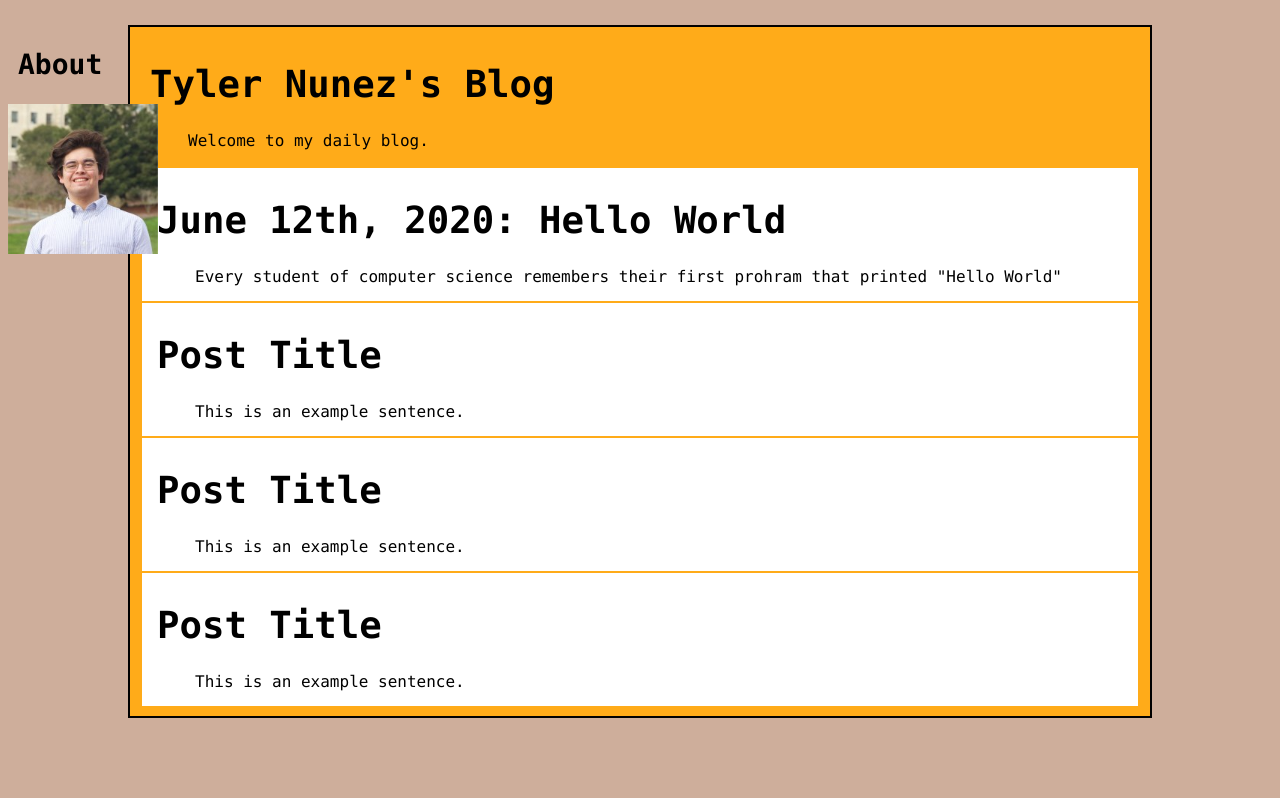
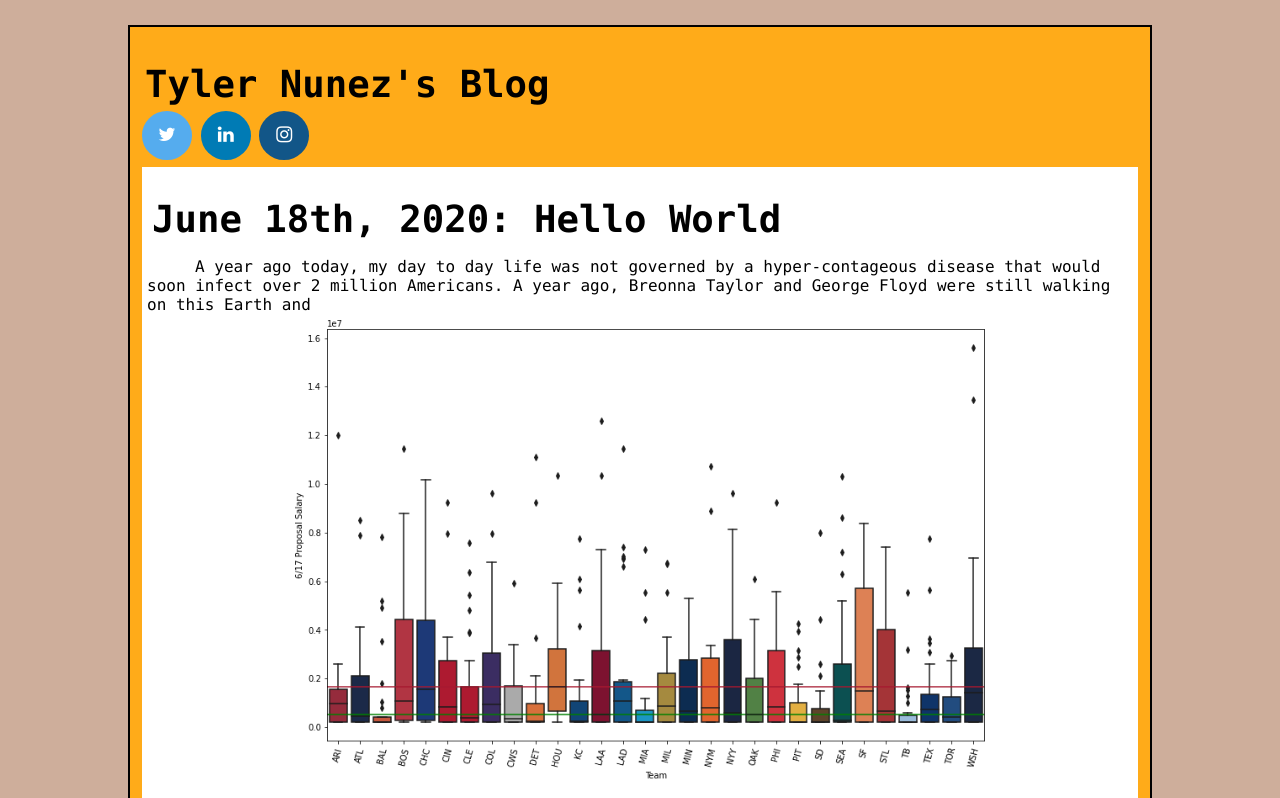
Before and after one commit to tylernunez99/tylernunez99.github.io, a plain HTML site: page index.html in a window 1280 px wide. Shown: the top 798 px of the page. Drawn offline with Linux system fonts and the light colour scheme.

Commit message:
6/18 Update
- Removed About Section
- Added Social Links
- Started first post

```diff
--- a/Style.css
+++ b/Style.css
@@ -1,7 +1,6 @@
 body {
 background: #CEAE9B;
 font-size:14pt;
-text-align: center;
 }
 
 #main {
@@ -17,7 +16,8 @@ h1{
 	font-family:"Consolas";
 	font: 24pt;
 	color: #000000;
-	text-indent: 10px;
+	text-indent: 5px;
+	margin-bottom:0px;
 }
 h2{
 	text-align:center;
@@ -25,6 +25,7 @@ h2{
 	font: 20pt;
 	color: #000000;
 }
+
 p{
 	font-family:"Consolas";
 	font-size: 12pt;
@@ -39,14 +40,57 @@ p{
 	margin-bottom:10px;
 }
 
-#about{
-	width:100px;
-	float: left;
-}
 .img-me{
 	width: 150px;
+	margin-top: 0px;
+}
+.img-boxplot{
+	display:block;
+	width: 700px;
+	margin-right:auto;
+	margin-left:auto;
+
+}
 
 
+.fa {
+  padding: 15px;
+  font-size: 30px;
+  width: 20px;
+  text-align: center;
+  text-decoration: none;
+  margin: 5px 2px;
+  border-radius: 50%;
+}
+
+.fa:hover {
+    opacity: 0.5;
+}
+
+.fa-twitter {
+  background: #55ACEE;
+  color: white;
+
+}
+
+.fa-google {
+  background: #dd4b39;
+  color: white;
+}
+
+.fa-linkedin {
+  background: #007bb5;
+  color: white;
+}
+
+.fa-youtube {
+  background: #bb0000;
+  color: white;
+}
+
+.fa-instagram {
+  background: #125688;
+  color: white;
 }
 .post {
 	background-color:#ffffff;
@@ -60,7 +104,7 @@ p{
 
 }
 h2 {
-	text-align:left;
+	text-align:center;
 	font-family:"Consolas";
 	font: 16pt;
 	color: #000000;
--- a/index.html
+++ b/index.html
@@ -12,18 +12,20 @@
 
 
 		<div id = "wrapper">
-			<div id= "about">
-				<h2>About</h2>
-				<img class="img-me" src="img/about.jpg" alt="tyler nunez">
-			</div>
 				<div id="content">
 					<div id="main">
 						<h1>Tyler Nunez's Blog</h1>
-						<p>Welcome to my daily blog.</p>
+						<link rel="stylesheet" href="https://cdnjs.cloudflare.com/ajax/libs/font-awesome/4.7.0/css/font-awesome.min.css">
+						<!-- Add font awesome icons -->
+						<a href="https://twitter.com/tylerjnunez" class="fa fa-twitter"></a>
+						<a href="http://linkedin.com/in/tylernunez" class="fa fa-linkedin"></a>
+						<a href="https://www.instagram.com/tylernunezz/" class="fa fa-instagram"></a>
 
 					<div class ="post">
-						<h1>June 12th, 2020: Hello World</h1>
-						<p>Every student of computer science remembers their first prohram that printed "Hello World"</p>
+						<h1>June 18th, 2020: Hello World</h1>
+						<p>A year ago today, my day to day life was not governed by a hyper-contageous disease that would soon infect over 2 million Americans.
+						A year ago, Breonna Taylor and George Floyd were still walking on this Earth and
+						<img class="img-boxplot" src="img/salary1.png" alt="tyler nunez" >
 					</div>
 					<div class ="post">
 						<h1>Post Title</h1>
```
Also changed, not shown: img/salary1.png (added).
